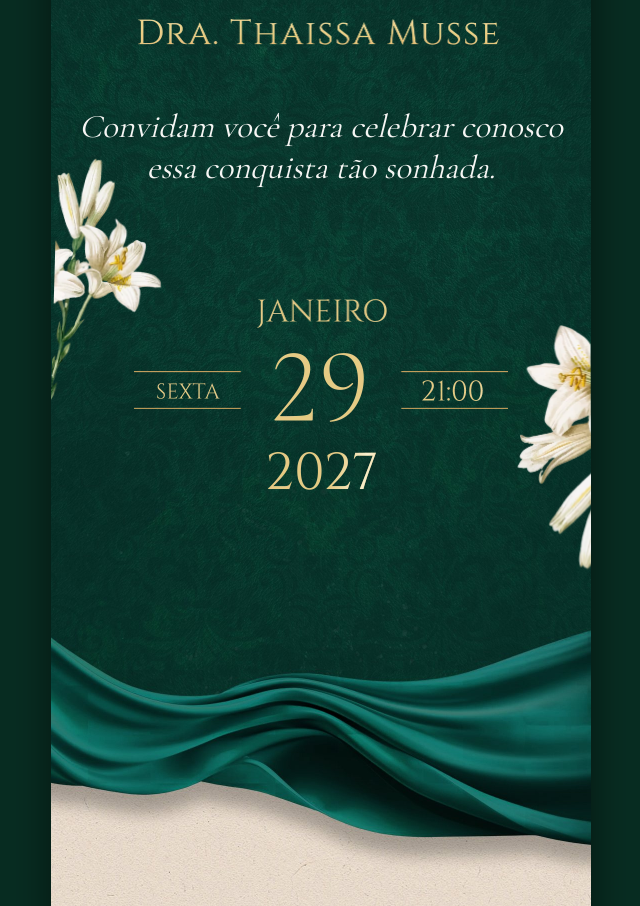
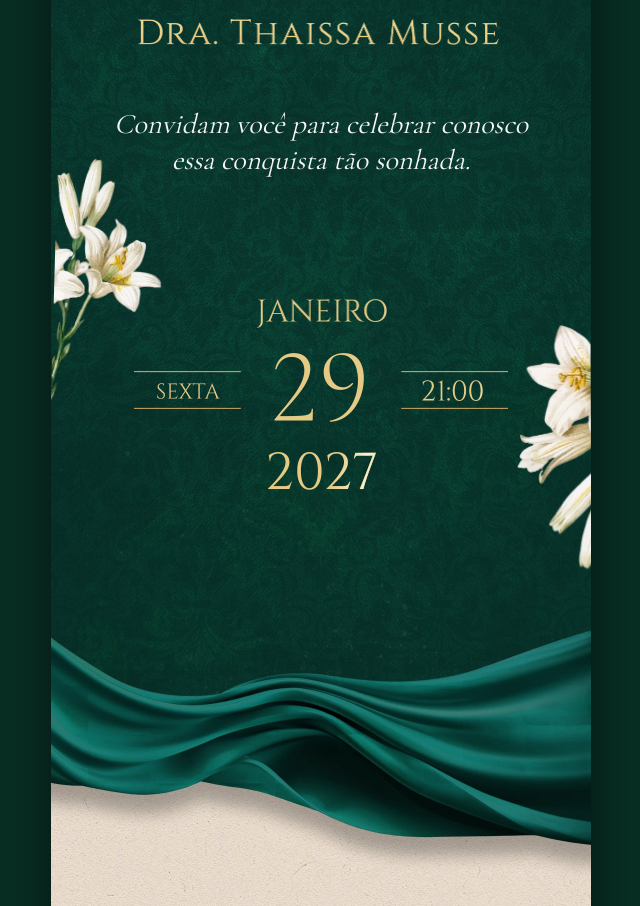
Before and after one commit to Cerimonialconvite/Baile-Medicina-Helo-sa-e-Thaissa-, a plain HTML site: page index.html in a window 1280 px wide. Shown: the part 1159-2065 px from the top of the page, without its empty margins (319-959 px from the left). Drawn offline with nearby package versions, Linux system fonts and the light colour scheme.

Commit message:
Texto do convite alinhado com a largura dos nomes
Co-Authored-By: Claude Opus 5.5 <noreply@anthropic.com>
Claude-Session: https://claude.ai/code/session_01QqVtgw29r9hGeGLJrGb6dA

```diff
--- a/index.html
+++ b/index.html
@@ -59,7 +59,7 @@
   [data-fx="flor"]{transition:opacity 2s ease}
   .balanca{width:100%;height:100%;animation:balanca 6s ease-in-out infinite alternate;will-change:transform}
   @keyframes balanca{from{transform:rotate(calc(var(--a) * -1))}to{transform:rotate(var(--a))}}
-  .texto p{text-align:center;color:#f6f6f4;font-family:"Cormorant Garamond",Georgia,serif;font-weight:300;font-style:italic;font-size:calc(var(--u)*66);line-height:1.25}
+  .texto p{text-align:center;color:#f6f6f4;font-family:"Cormorant Garamond",Georgia,serif;font-weight:300;font-style:italic;font-size:calc(var(--u)*56.5);line-height:1.28}
   .botao{cursor:pointer;border-radius:50%}
   .botao:active img{transform:scale(.95)}
   .botao.vis::after{content:"";position:absolute;inset:0;border-radius:50%;animation:pulso 2.6s ease-in-out infinite}
```
